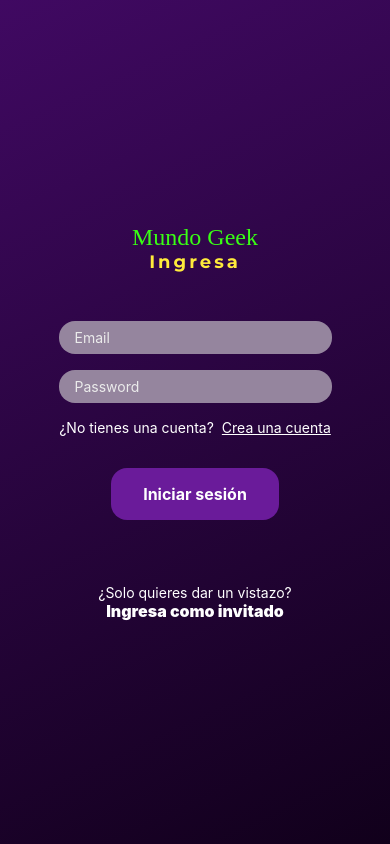
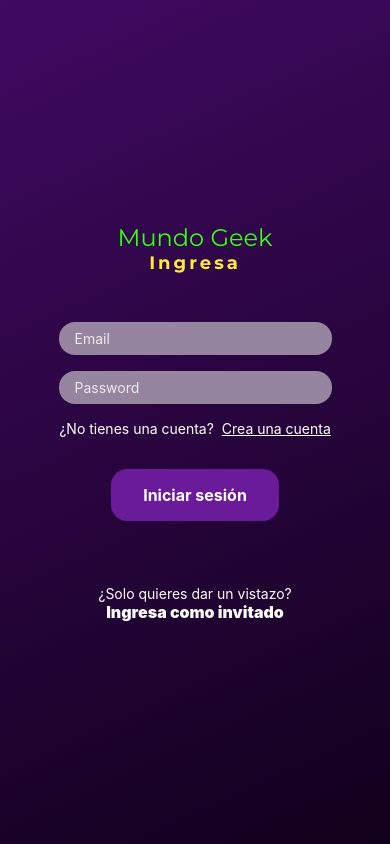
Before and after one commit to brunotysss/3D-DREAM-59525, a React Native app: screen /Login in a window 390 px wide. Built offline with nearby package versions, Linux system fonts and the light colour scheme; no server answers.

Commit message:
agregando fix

```diff
--- a/src/navigation/TabNavigator.jsx
+++ b/src/navigation/TabNavigator.jsx
@@ -34,14 +34,16 @@ const TabNavigator = () => {
             name = "Cart"
             component={CartNavigator}
             options={{
-                tabBarIcon: ({focused})=>(<Icon name="shopping-cart" size={32} color = {focused?colors.grisOscuro:colors.grisMedio} />)
+                tabBarIcon: ({focused})=>(<Icon name="shopping-cart"
+                    size={32} color = {focused?colors.grisOscuro:colors.grisMedio} />)
             }}
             />
             <Tab.Screen
             name = "Receipts"
             component={ReceiptsNavigator}
             options={{
-                tabBarIcon: ({focused})=>(<Icon name="receipt" size={32} color = {focused?colors.grisOscuro:colors.grisMedio} />)
+                tabBarIcon: ({focused})=>(<Icon name="receipt"
+                    size={32} color = {focused?colors.grisOscuro:colors.grisMedio} />)
             }}
             />
              <Tab.Screen
--- a/src/screens/LoginScreen.jsx
+++ b/src/screens/LoginScreen.jsx
@@ -92,7 +92,7 @@ const styles = StyleSheet.create({
     },
     title: {
         color: colors.verdeNeon,
-        fontFamily: "PressStart2P",
+        fontFamily: "Montserrat",
         fontSize: 24
     },
     subTitle: {
```
Also changed, not shown: package.json (+18 -18 lines), 1 other file (tests, documents, lock files or other folders).
